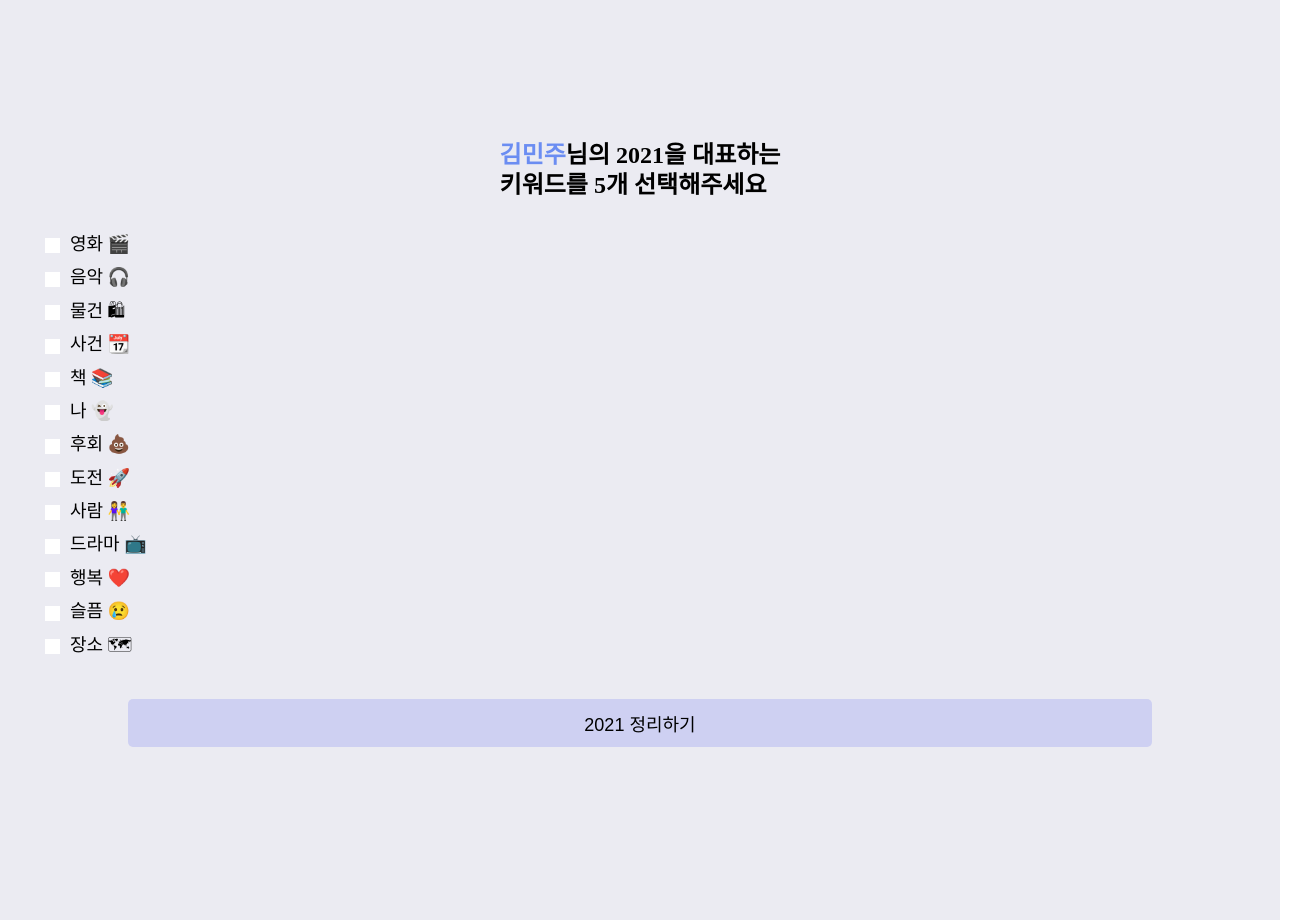
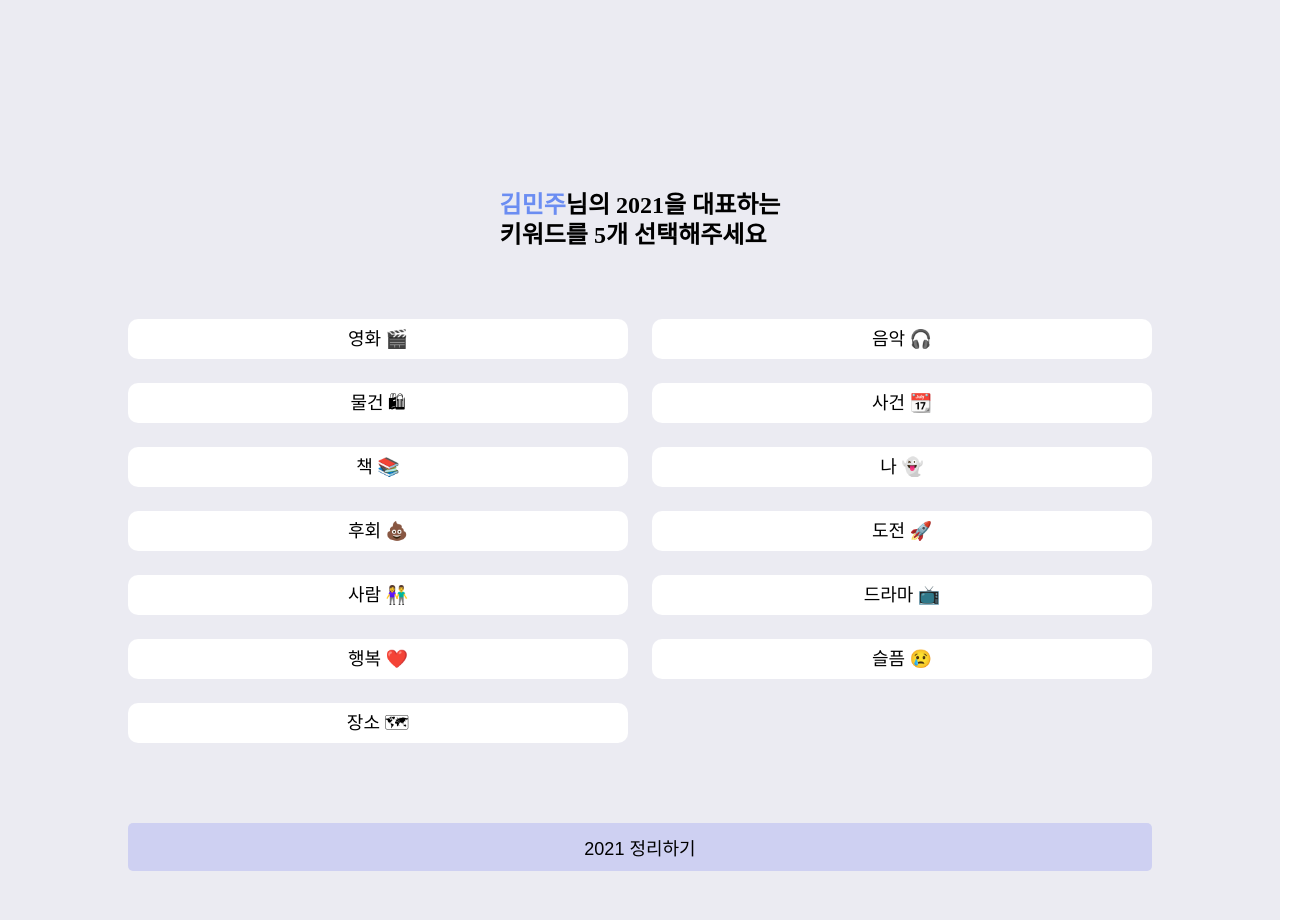
Before and after one commit to jae04099/bye2021.com, a React (Create React App) app: page / in a window 1280 px wide. Shown: the part 680-1600 px from the top of the page, 1310 px wide, since content can reach past the window. Built offline with nearby package versions, Linux system fonts and the light colour scheme.

Commit message:
💄 change question btn style

```diff
--- a/src/components/Common/Container.js
+++ b/src/components/Common/Container.js
@@ -3,6 +3,7 @@ import styled from "styled-components"
 const Container = styled.main`
   display: flex;
   flex-direction: column;
+  justify-content: space-evenly;
   align-items: center;
   height: 100vh;
   background: #ebebf2;
--- a/src/components/Question/Checkbox.js
+++ b/src/components/Question/Checkbox.js
@@ -2,9 +2,9 @@ import styled from "styled-components"
 
 const Checkbox = ({ onClick, num, children, checked = false }) => {
   return (
-    <CheckContainer>
+    <CheckContainer checked={checked}>
       <input className="sr-only" id={num} name="questions" type="checkbox" />
-      <Check onClick={onClick} checked={checked} htmlFor={num}>
+      <Check onClick={onClick} htmlFor={num}>
         {children}
       </Check>
     </CheckContainer>
@@ -14,33 +14,17 @@ const Checkbox = ({ onClick, num, children, checked = false }) => {
 export default Checkbox
 
 const CheckContainer = styled.article`
-  margin: 15px;
+  display: inline-block;
+  height: 40px;
+  text-align: center;
+  line-height: 40px;
+  vertical-align: baseline;
+  background: ${(props) => (props.checked ? "#6B8DF2" : "#ffffff")};
+  color: ${(props) => (props.checked ? "#ffffff" : "#000000")};
   font-size: 18px;
+  border-radius: 10px;
 `
 
 const Check = styled.label`
-  position: relative;
-
-  &::before {
-    display: inline-block;
-    margin-right: 10px;
-    content: "";
-    vertical-align: middle;
-    width: 15px;
-    height: 15px;
-    background: #fff;
-  }
-  &::after {
-    display: ${(props) => (props.checked ? "inline-block" : "none")};
-    position: absolute;
-    top: 4px;
-    left: 0px;
-    content: "";
-    vertical-align: middle;
-    width: 11px;
-    height: 11px;
-    border: 2px solid #fff;
-    border-radius: 5px;
-    background: #6b8df2;
-  }
+  display: inline;
 `
--- a/src/pages/Main.js
+++ b/src/pages/Main.js
@@ -5,18 +5,14 @@ import Container from "../components/Common/Container"
 
 export default function Main() {
   return (
-    <MainContainer>
+    <Container>
       <Title>
         안녕!<em>2021</em>✋
       </Title>
       <FormName />
-    </MainContainer>
+    </Container>
   )
 }
-
-const MainContainer = styled(Container)`
-  justify-content: space-evenly;
-`
 
 const Title = styled.h1`
   font-size: 36px;
--- a/src/pages/Question.js
+++ b/src/pages/Question.js
@@ -53,6 +53,8 @@ const Strong = styled.strong`
   color: #6b8df2;
 `
 const QuestionDataContainer = styled.article`
-  width: 100%;
-  padding-left: 60px;
+  width: 80%;
+  display: grid;
+  grid-template-columns: repeat(2, 1fr);
+  gap: 3vh;
 `
```
